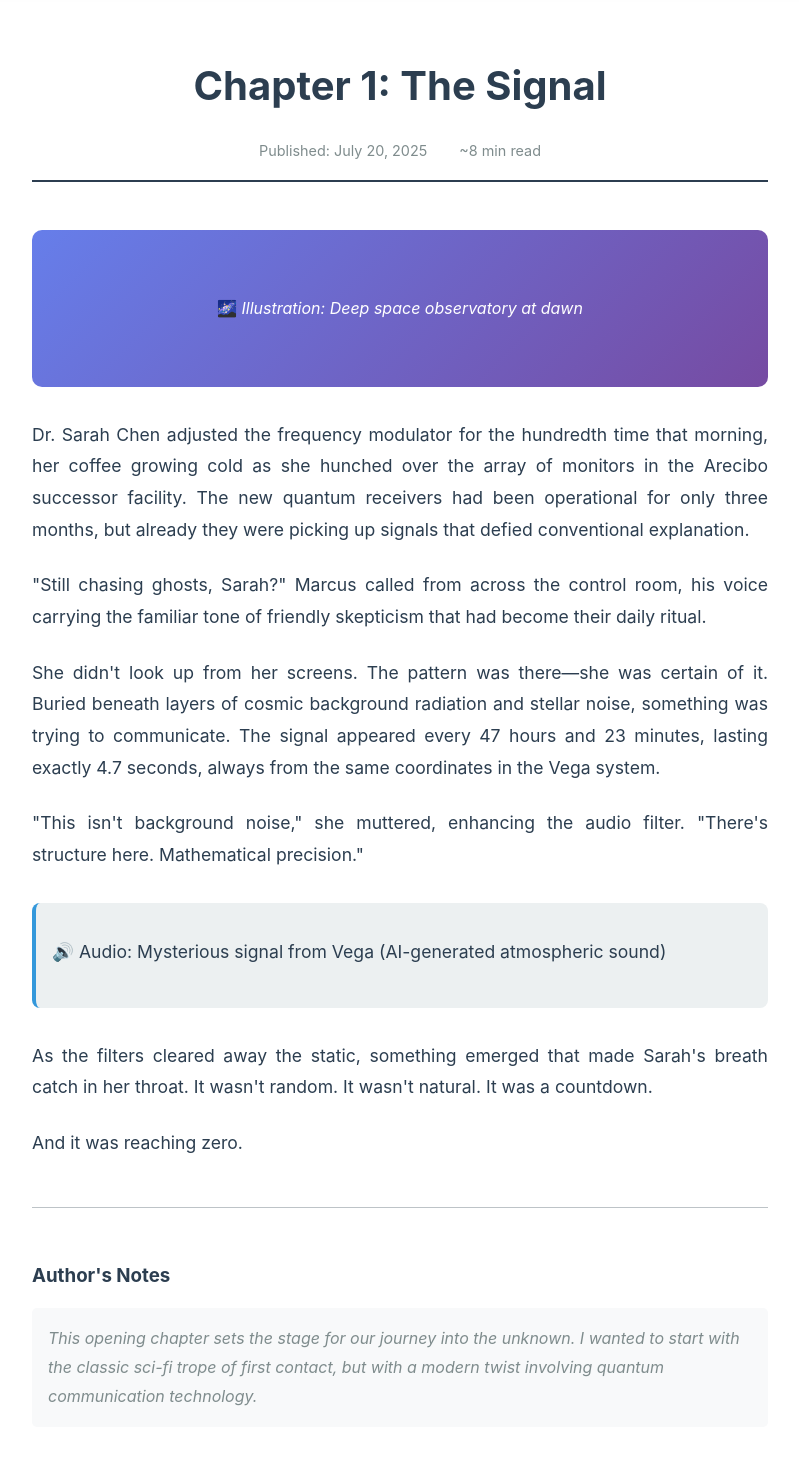
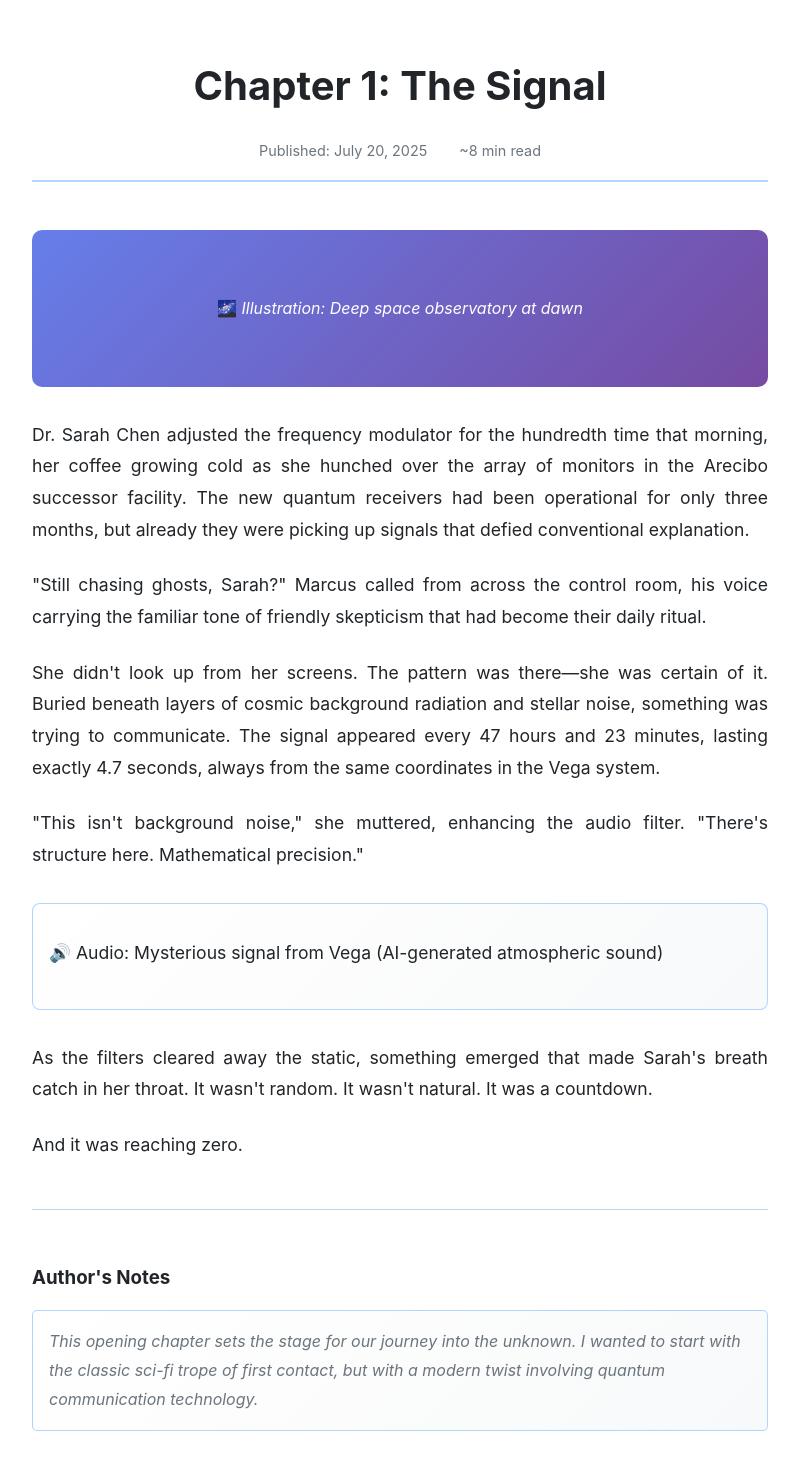
Before and after one commit to flipdidip/SciFiNovel, a React (Vite) app: page /SciFiNovel/chapter/1 in a window 1280 px wide. Shown: the part 84-1554 px from the top of the page, without its empty margins (240-1039 px from the left). Built offline with nearby package versions, Linux system fonts and the light colour scheme.

Commit message:
Fixed DarkMode

```diff
--- a/src/pages/Chapter1Page.css
+++ b/src/pages/Chapter1Page.css
@@ -3,18 +3,19 @@
   margin: 0 auto;
   padding: 2rem;
   line-height: 1.8;
+  color: var(--text-primary);
 }
 
 .chapter-header {
   text-align: center;
   margin-bottom: 3rem;
-  border-bottom: 2px solid #2c3e50;
+  border-bottom: 2px solid var(--border-color);
   padding-bottom: 1rem;
 }
 
 .chapter-header h1 {
   font-size: 2.5rem;
-  color: #2c3e50;
+  color: var(--text-primary);
   margin-bottom: 1rem;
 }
 
@@ -23,7 +24,7 @@
   justify-content: center;
   gap: 2rem;
   font-size: 0.9rem;
-  color: #7f8c8d;
+  color: var(--text-secondary);
 }
 
 .chapter-content {
@@ -45,40 +46,44 @@
 
 .chapter-text {
   font-size: 1.1rem;
-  color: #2c3e50;
+  color: var(--text-primary);
 }
 
 .chapter-text p {
   margin-bottom: 1.5rem;
   text-align: justify;
+  color: var(--text-primary);
 }
 
 .audio-player {
-  background: #ecf0f1;
+  background: var(--bg-header);
+  color: var(--text-primary);
   padding: 1rem;
   border-radius: 8px;
   margin: 2rem 0;
   text-align: center;
-  border-left: 4px solid #3498db;
+  border-left: 4px solid var(--accent-primary);
+  border: 1px solid var(--border-color);
 }
 
 .chapter-footer {
   margin-top: 3rem;
   padding-top: 2rem;
-  border-top: 1px solid #bdc3c7;
+  border-top: 1px solid var(--border-color);
 }
 
 .chapter-notes h3 {
-  color: #2c3e50;
+  color: var(--text-primary);
   margin-bottom: 1rem;
 }
 
 .chapter-notes p {
   font-style: italic;
-  color: #7f8c8d;
-  background: #f8f9fa;
+  color: var(--text-secondary);
+  background: var(--bg-header);
   padding: 1rem;
   border-radius: 5px;
+  border: 1px solid var(--border-color);
 }
 
 @media (max-width: 768px) {
```
